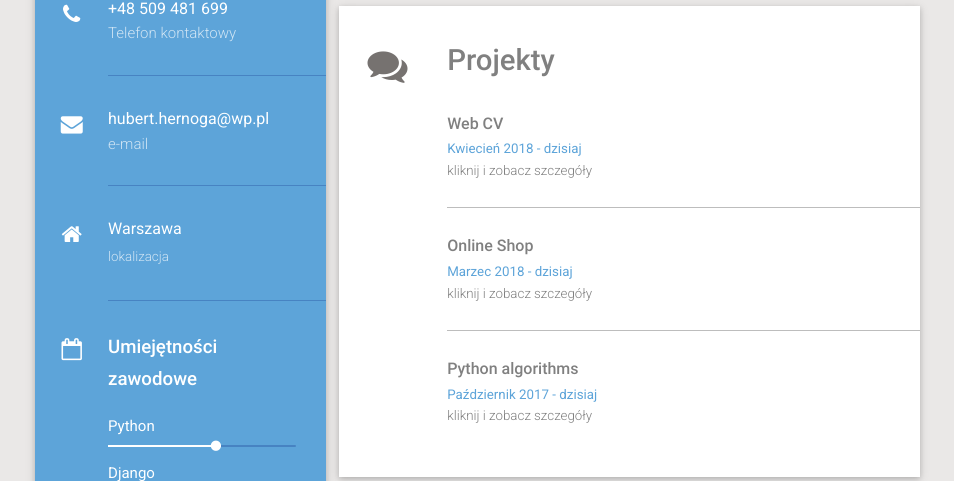
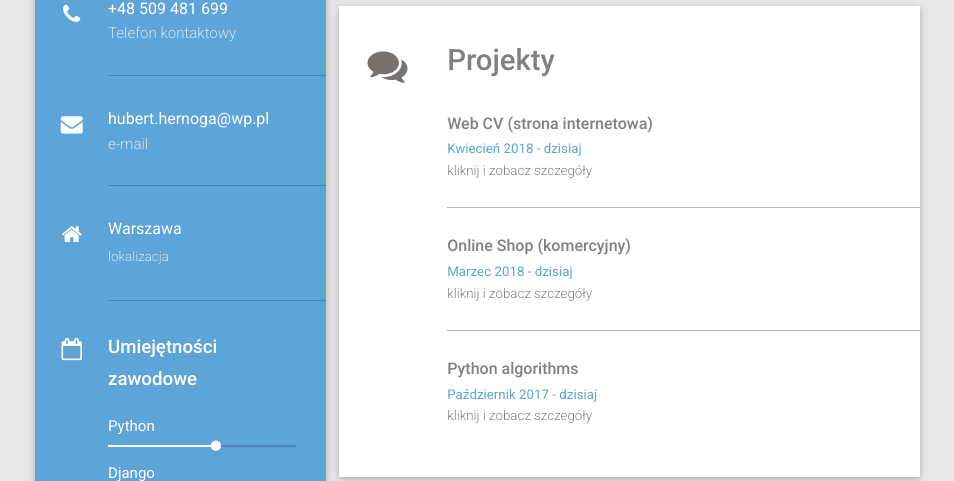
Before and after one commit to hubert-hernoga/my_web_cv, a Django app: page / in a window 1280 px wide. Shown: the part 639-1120 px from the top of the page, without its empty margins (168-1122 px from the left). Run offline with Django 3.2, Linux system fonts and the light colour scheme.

Commit message:
Added project destination

```diff
--- a/cv_maker/templates/multipage/index.html
+++ b/cv_maker/templates/multipage/index.html
@@ -80,13 +80,13 @@
                         <a href="/projects"><h2 style="color: #808080">Projekty</h2></a>
 
                         <div class="custom-content-wrapper wow fadeIn a2" data-wow-delay="0.2s" >
-                            <h3><a style="color: #808080" href="/project_cv">Web CV</a></h3>
+                            <h3><a style="color: #808080" href="/project_cv">Web CV (strona internetowa)</a></h3>
                             <span>Kwiecień 2018 - dzisiaj</span>
                             <a style="color: #808080" href="/project_cv"><p>kliknij i zobacz szczegóły</p></a>
                         </div>
 
                         <div class="custom-content-wrapper wow fadeIn a2" data-wow-delay="0.2s" >
-                            <h3><a style="color: #808080" href="/project_shop">Online Shop</a></h3>
+                            <h3><a style="color: #808080" href="/project_shop">Online Shop (komercyjny)</a></h3>
                             <span>Marzec 2018 - dzisiaj</span>
                             <a style="color: #808080" href="/project_shop"><p>kliknij i zobacz szczegóły</p></a>
                         </div>
```
